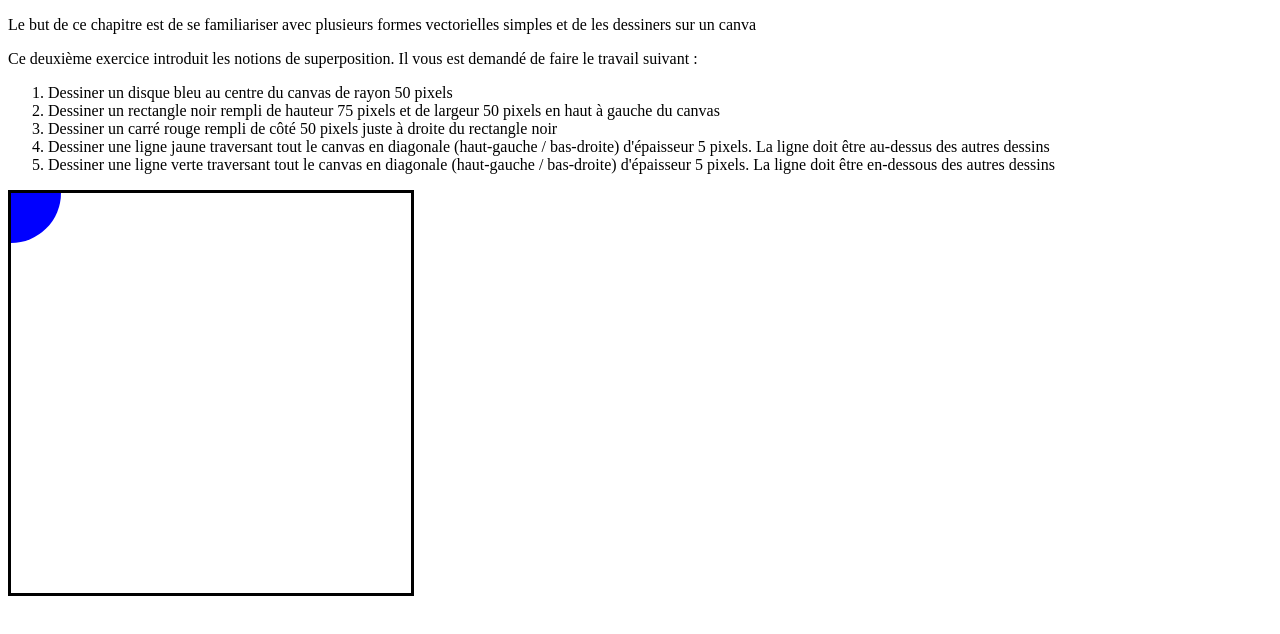
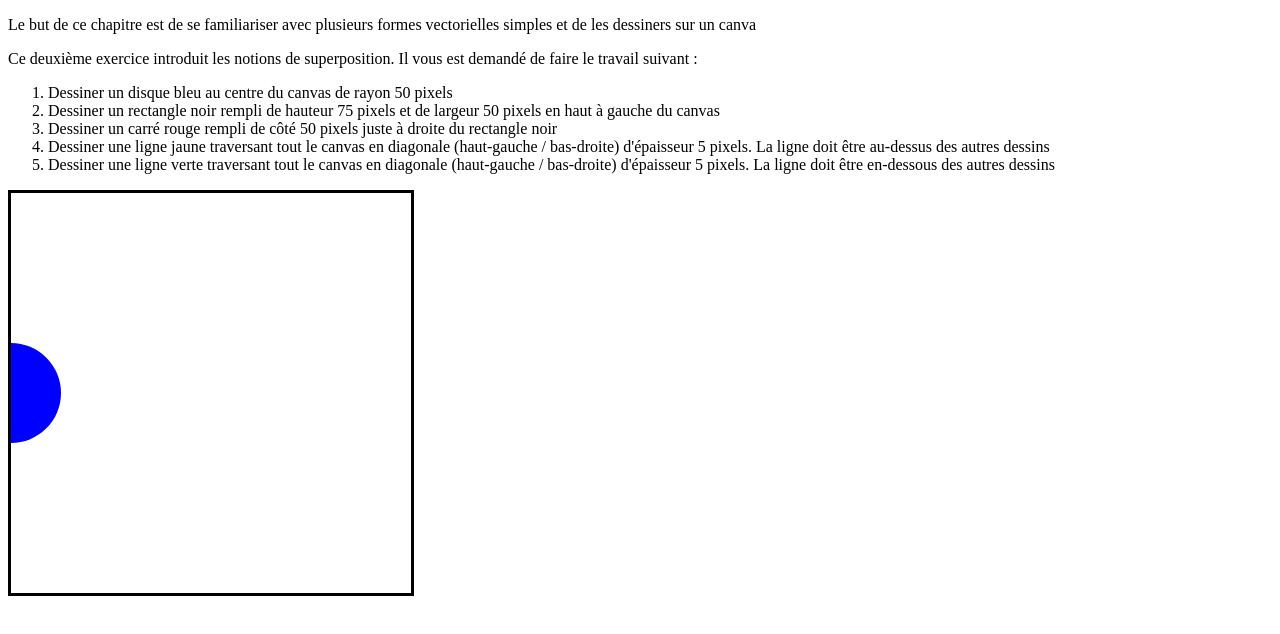
Before and after one commit to azedinea/azedinea.github.io, a plain HTML site: page index.html in a window 1280 px wide. Drawn offline with nearby package versions, Linux system fonts and the light colour scheme.

Commit message:
Update index.html

```diff
--- a/index.html
+++ b/index.html
@@ -35,7 +35,7 @@
             // TODO : faire les manipulations de l'énoncé
                      canvas.append("circle")
                     .attr("cx",0)
-                    .attr("cy",0)
+                    .attr("cy",200)
                     .attr("r",50)
                     .style("fill","blue");
                  //   canvas.append("rect").attr("width",50).attr("height",75).attr("y",400).attr("x",0).attr("fill","black");
```
